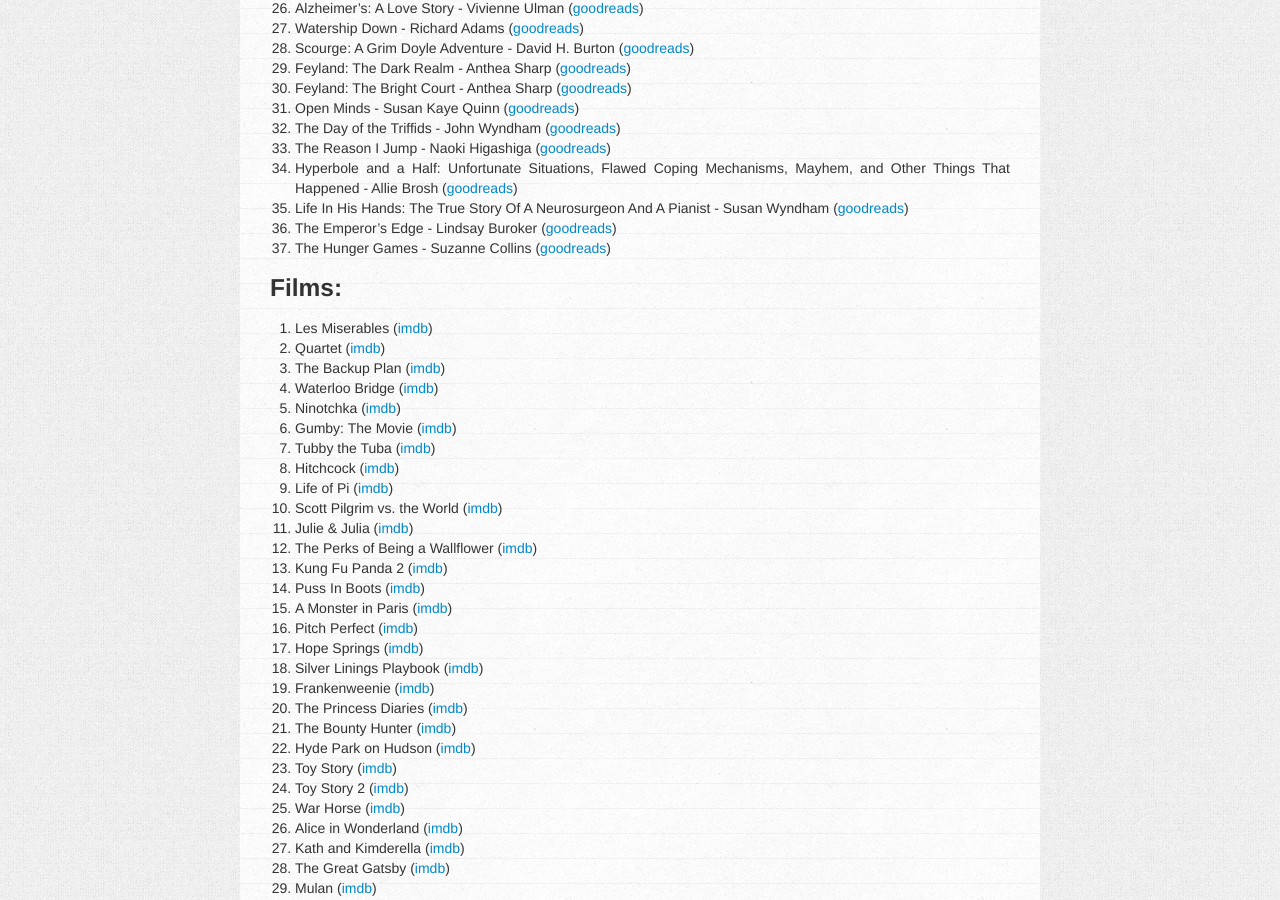
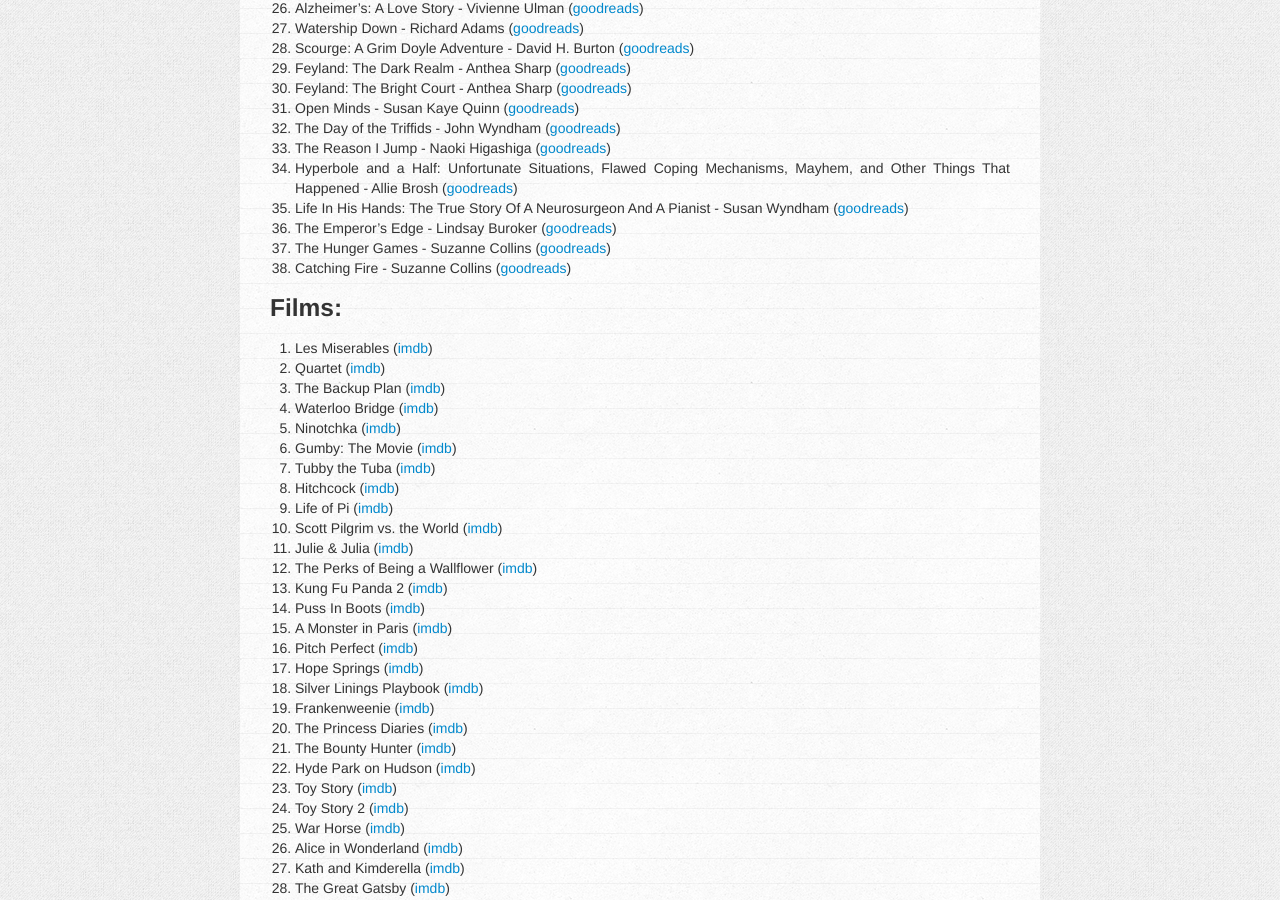
Before and after one commit to charlottepierce/charlottepierce.github.com, a Jekyll site: the page built from _posts/2013-01-01-50-50-Challenge-2013.md, in a window 1280 px wide and 900 px high, scrolled down 850 px. Built offline with Jekyll 4.4.1, drawn with Linux system fonts in a browser that asks for light colours.

Commit message:
Updated 50/50 challenge list.

```diff
--- a/_posts/2013-01-01-50-50-Challenge-2013.md
+++ b/_posts/2013-01-01-50-50-Challenge-2013.md
@@ -44,6 +44,7 @@
 35. Life In His Hands: The True Story Of A Neurosurgeon And A Pianist - Susan Wyndham ([goodreads](https://www.goodreads.com/book/show/6357924-life-in-his-hands))
 36. The Emperor's Edge - Lindsay Buroker ([goodreads](https://www.goodreads.com/book/show/10031259-the-emperor-s-edge))
 37. The Hunger Games - Suzanne Collins ([goodreads](https://www.goodreads.com/book/show/2767052-the-hunger-games))
+38. Catching Fire - Suzanne Collins ([goodreads](https://www.goodreads.com/book/show/6148028-catching-fire))
 
 ### Films: ###
 
```
